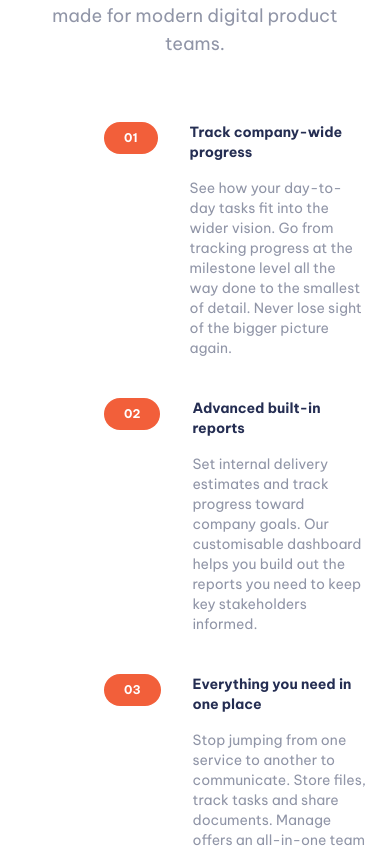
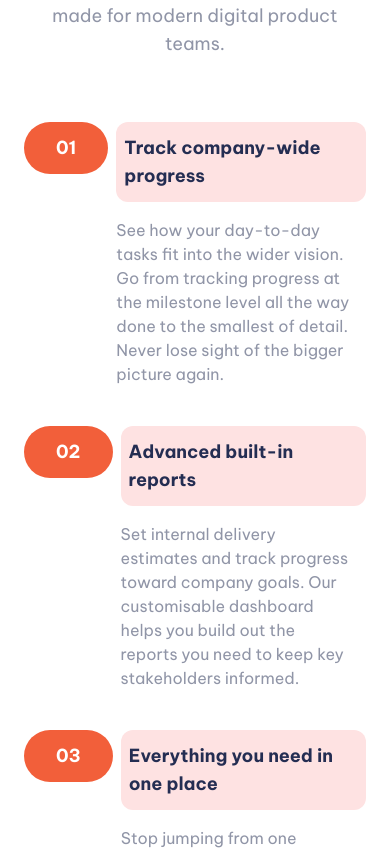
Before and after one commit to chrisgibbo/Manage-Landing-Page, a React (Create React App) app in the folder manage-landing-page/: page / in a window 390 px wide. Shown: the part 1150-2000 px from the top of the page. Built offline with nearby package versions, Linux system fonts and the light colour scheme.

Commit message:
add css style for mobile

```diff
--- a/manage-landing-page/src/components/infoSection.js
+++ b/manage-landing-page/src/components/infoSection.js
@@ -3,13 +3,23 @@ import "../App.css";
 
 const infoSection = (props) => {
   return (
-    <div className="flex items-start pl-20 pb-10 gap-8 font-BeVietnamPro">
-      <button className="brightRed py-2 px-5 font-bold text-white text-xs rounded-full">
+    <div className="flex items-start pl-20 pb-10 gap-8 font-BeVietnamPro max-lg:pl-0 max-lg:gap-2">
+      <button
+        className="brightRed py-2 px-5 font-bold text-white text-xs rounded-full
+      max-lg:py-3 max-lg:px-8 max-lg:text-lg"
+      >
         {props.button}
       </button>
       <div>
-        <h3 className="darkBlue font-bold text-sm pb-4">{props.title}</h3>
-        <p className="greyFont text-sm">{props.paragraph}</p>
+        <h3
+          className="darkBlue font-bold text-sm pb-4
+        max-lg:text-lg max-lg:bg-red-100 max-lg:p-3 max-lg:pl-2 max-lg:mb-4 max-lg:rounded-xl"
+        >
+          {props.title}
+        </h3>
+        <p className="greyFont text-sm max-lg:text-base max-lg:pr-4">
+          {props.paragraph}
+        </p>
       </div>
     </div>
   );
```
